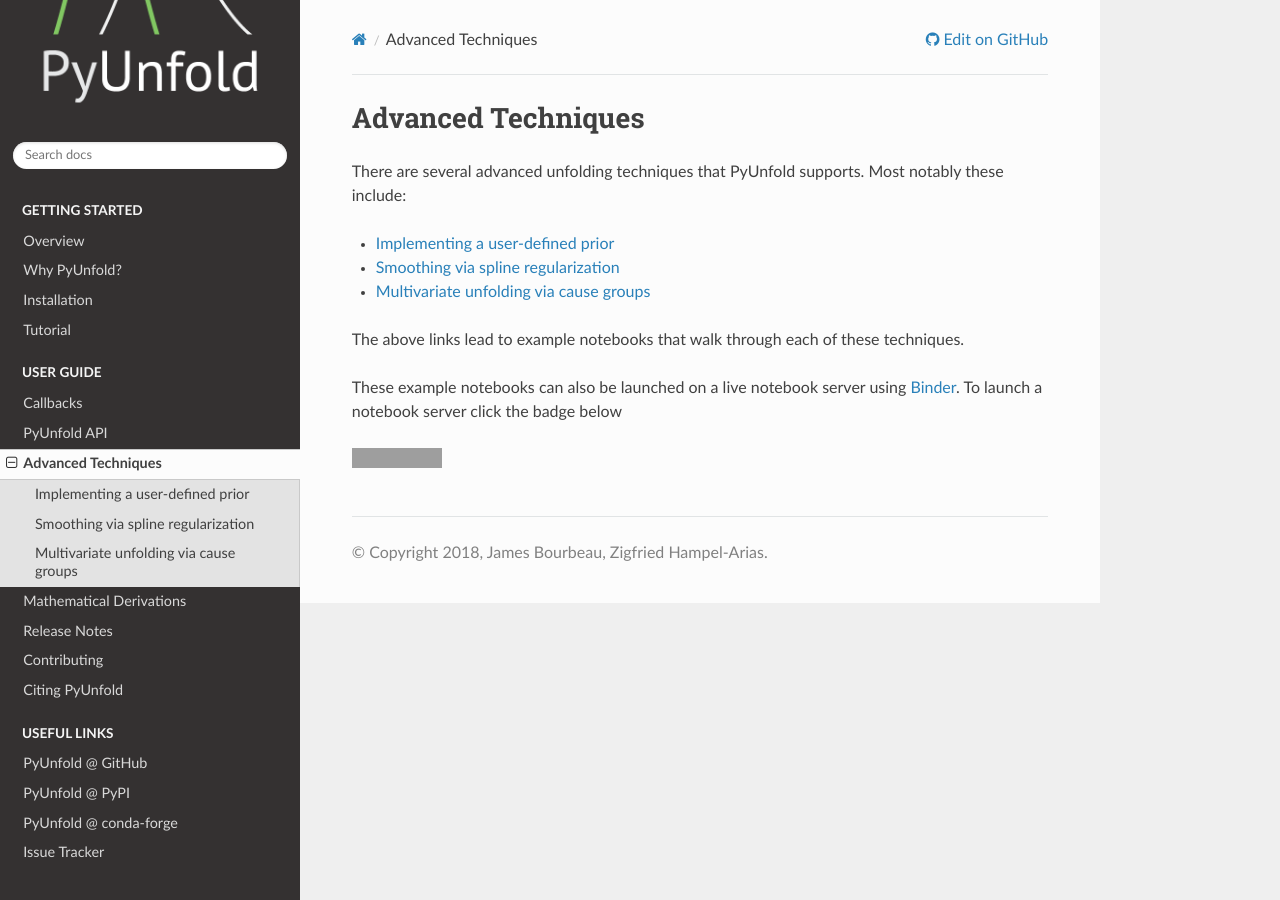
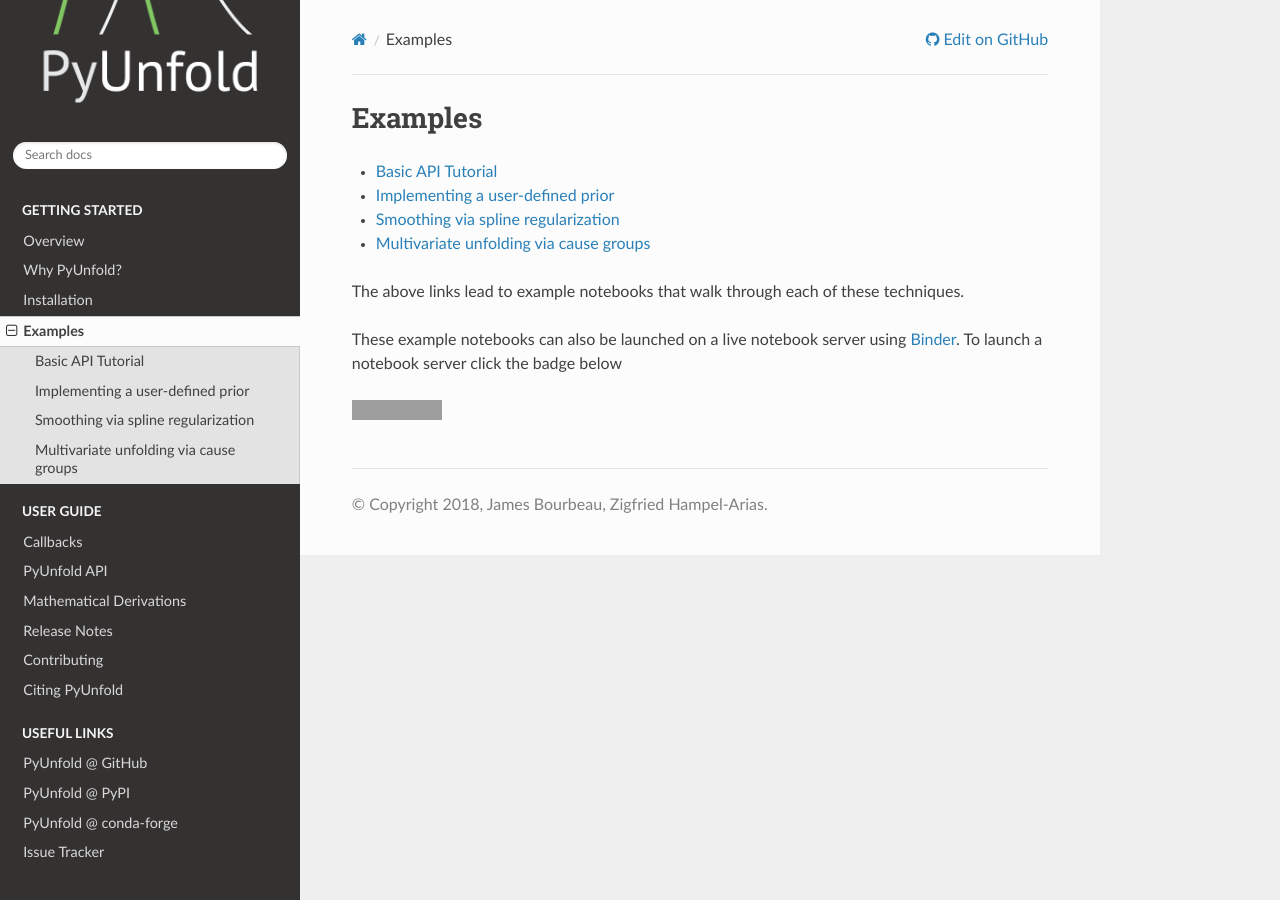
Before and after one commit to jrbourbeau/pyunfold, a Sphinx documentation site: the page built from docs/source/examples.rst, in a window 1280 px wide. Built offline with Sphinx 7.4.7 and the Read the Docs theme 2.0.0, drawn with Linux system fonts in a browser that asks for light colours; the version number is read from the project's files by our own code; grey boxes are pictures that could not be loaded.

Commit message:
[DOC] reorganize examples (#95)
* MAINT: reorganize

* MAINT: rename

* DOC: remove not about advanced

```diff
--- a/docs/source/advanced.rst
+++ b/docs/source/examples.rst
@@ -1,16 +1,15 @@
-.. _advanced:
+.. _examples:
 
 :github_url: https://github.com/jrbourbeau/pyunfold
 
-*******************
-Advanced Techniques
-*******************
-
-There are several advanced unfolding techniques that PyUnfold supports. Most notably these include:
+********
+Examples
+********
 
 .. toctree::
     :maxdepth: 1
 
+    Basic API Tutorial <notebooks/tutorial.ipynb>
     Implementing a user-defined prior <notebooks/user_prior.ipynb>
     Smoothing via spline regularization <notebooks/regularization.ipynb>
     Multivariate unfolding via cause groups <notebooks/multivariate.ipynb>
@@ -18,7 +17,8 @@
 
 The above links lead to example notebooks that walk through each of these techniques.
 
-These example notebooks can also be launched on a live notebook server using `Binder <https://mybinder.org/>`_. To launch a notebook server click the badge below
+These example notebooks can also be launched on a live notebook server using
+`Binder <https://mybinder.org/>`_. To launch a notebook server click the badge below
 
 .. image:: https://mybinder.org/badge.svg
     :target: https://mybinder.org/v2/gh/jrbourbeau/pyunfold/master?filepath=docs%2Fsource%2Fnotebooks
--- a/docs/source/index.rst
+++ b/docs/source/index.rst
@@ -45,7 +45,7 @@
     overview
     why
     installation
-    Tutorial <notebooks/tutorial.ipynb>
+    examples
 
 .. toctree::
     :maxdepth: 1
@@ -53,7 +53,6 @@
 
     callbacks
     api
-    advanced
     mathematics
     changelog
     contributing
```
